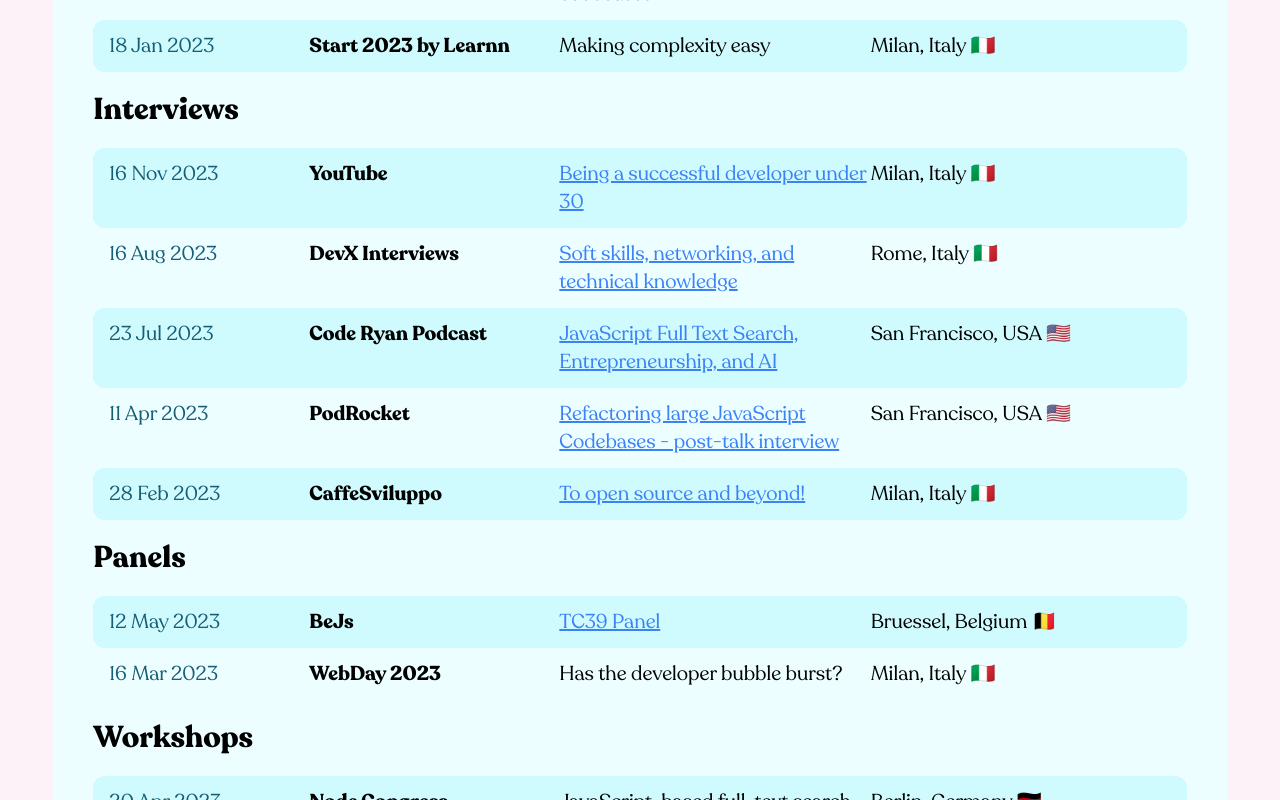
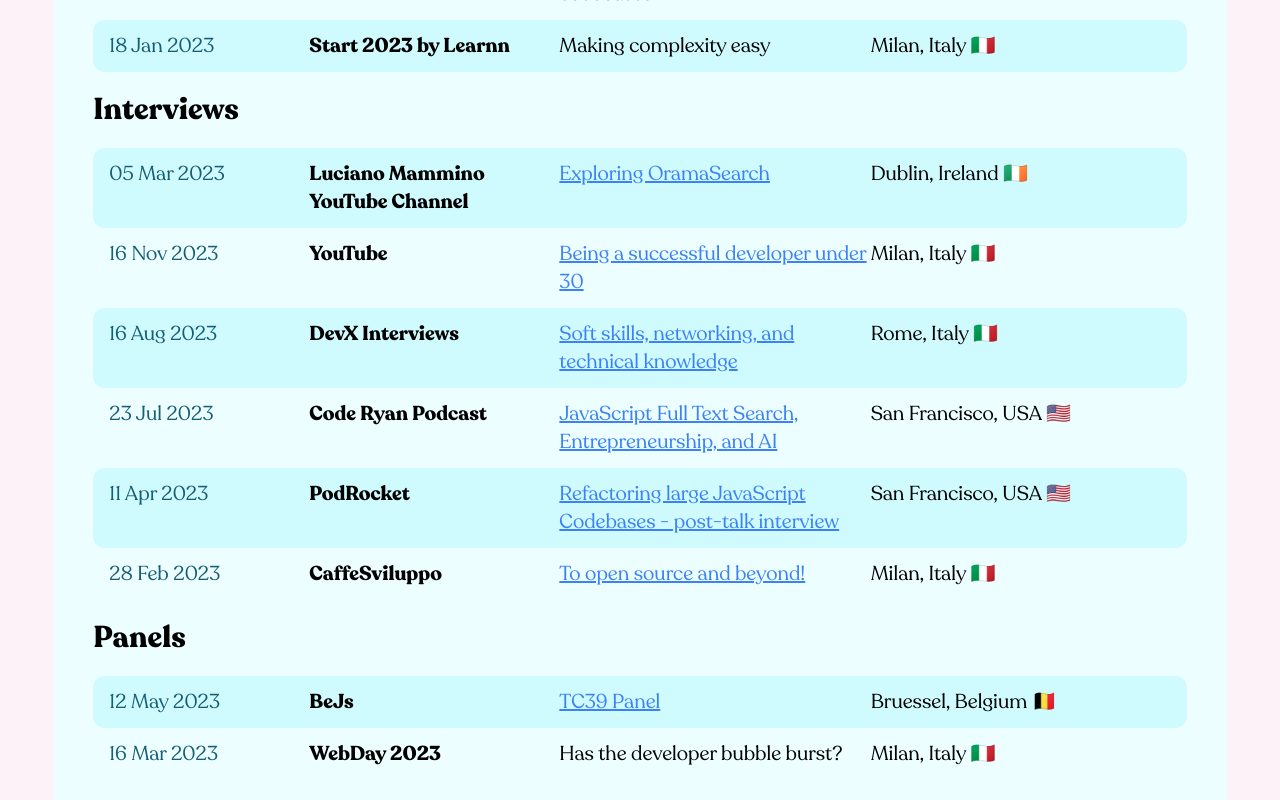
Before and after one commit to micheleriva/personal-website, a Next.js app: page /talks in a window 1280 px wide. Shown: the part 2552-3352 px from the top of the page. Built offline with nearby package versions, Linux system fonts and the light colour scheme.

Commit message:
Update events.js

```diff
--- a/data/events.js
+++ b/data/events.js
@@ -1025,6 +1025,18 @@ export default [
   },
   // 2024
   {
+    date: new Date(2023, 2, 5),
+    event: "Luciano Mammino YouTube Channel",
+    city: "Dublin",
+    country: "Ireland",
+    emoji: "🇮🇪",
+    title: "Exploring OramaSearch",
+    url: "https://www.youtube.com/watch?v=WO1KqYD2akQ",
+    language: "english",
+    type: "interview",
+    mode: "remote",
+  },
+  {
     date: new Date(2024, 5, 6),
     event: "LambdaConf",
     city: "Estes Park",
```
